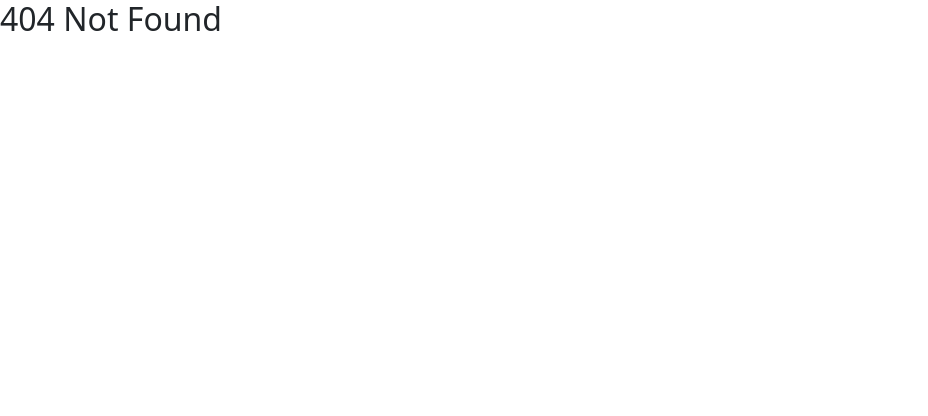
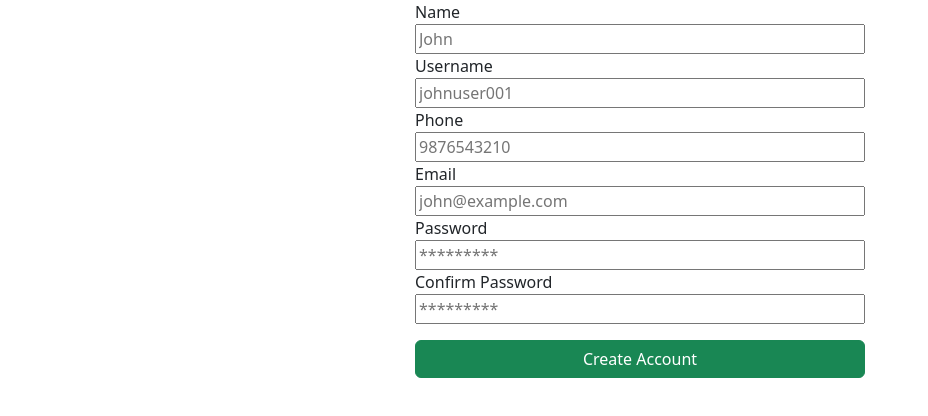
Before and after one commit to techolasmern/2-4-batch, a React (Vite) app in the folder ReactJS/: page /form in a window 1280 px wide. Before the commit this address had no page. Shown: the top 416 px of the page, without its empty margins (0-928 px from the left). Built offline with nearby package versions, Linux system fonts and the light colour scheme.

Commit message:
form handle - react

```diff
--- a/ReactJS/src/App.jsx
+++ b/ReactJS/src/App.jsx
@@ -8,6 +8,7 @@ import { StorePage } from "./pages/StorePage";
 import { CartPage } from "./pages/CartPage";
 import { DynamicRoutePage } from "./pages/DynamicRoutePage";
 import { AxiosPage } from "./pages/AxiosPage";
+import { FormPage } from "./pages/FormPage";
 
 // export const App = () => {
 //     return <BrowserRouter>
@@ -36,6 +37,7 @@ export const App = () => {
         <Routes>
             <Route path="/">
                 <Route path="" Component={StorePage} />
+                <Route path="/form" Component={FormPage} />
                 <Route path="dynamic">
                     <Route path=":id" Component={DynamicRoutePage} />
                 </Route>
--- /dev/null
+++ b/ReactJS/src/pages/FormPage.jsx
@@ -0,0 +1,54 @@
+import { useState } from "react";
+
+export const FormPage = () => {
+
+    const [formData, setFormData] = useState({
+        name: "", username: "", phone: "", email: "", password: "", confirm_password: "",
+    });
+
+    const handleChange = (event) => {
+        setFormData((prevFormData) => {
+            if (event.target.name === "username") {
+                event.target.value = event.target.value.toLowerCase();
+            }
+            return { ...prevFormData, [event.target.name]: event.target.value };
+        })
+    }
+
+    const handleSubmit = (submitEvent) => {
+        submitEvent.preventDefault();
+        // validate form
+        console.log(formData)
+    }
+
+    return <div className="vw-100 d-flex justify-content-center">
+        <form className="w-100" style={{ maxWidth: "450px" }} onSubmit={handleSubmit} onChange={handleChange}>
+            <div className="d-flex flex-column">
+                <label htmlFor="name">Name</label>
+                <input type="text" id="name" name="name" placeholder="John" defaultValue={formData.name} />
+            </div>
+            <div className="d-flex flex-column">
+                <label htmlFor="username">Username</label>
+                <input type="text" id="username" name="username" placeholder="johnuser001" defaultValue={formData.username} />
+            </div>
+            <div className="d-flex flex-column">
+                <label htmlFor="phone">Phone</label>
+                <input type="text" id="phone" name="phone" placeholder="9876543210" defaultValue={formData.phone} />
+            </div>
+            <div className="d-flex flex-column">
+                <label htmlFor="email">Email</label>
+                <input type="text" id="email" name="email" placeholder="john@example.com" defaultValue={formData.email} />
+            </div>
+            <div className="d-flex flex-column">
+                <label htmlFor="password">Password</label>
+                <input type="password" id="password" name="password" placeholder="*********" defaultValue={formData.password} />
+            </div>
+            <div className="d-flex flex-column">
+                <label htmlFor="confirm_password">Confirm Password</label>
+                <input type="password" id="confirm_password" name="confirm_password" placeholder="*********" defaultValue={formData.confirm_password} />
+            </div>
+
+            <button type="submit" className="btn btn-success w-100 mt-3">Create Account</button>
+        </form>
+    </div>;
+};
```
